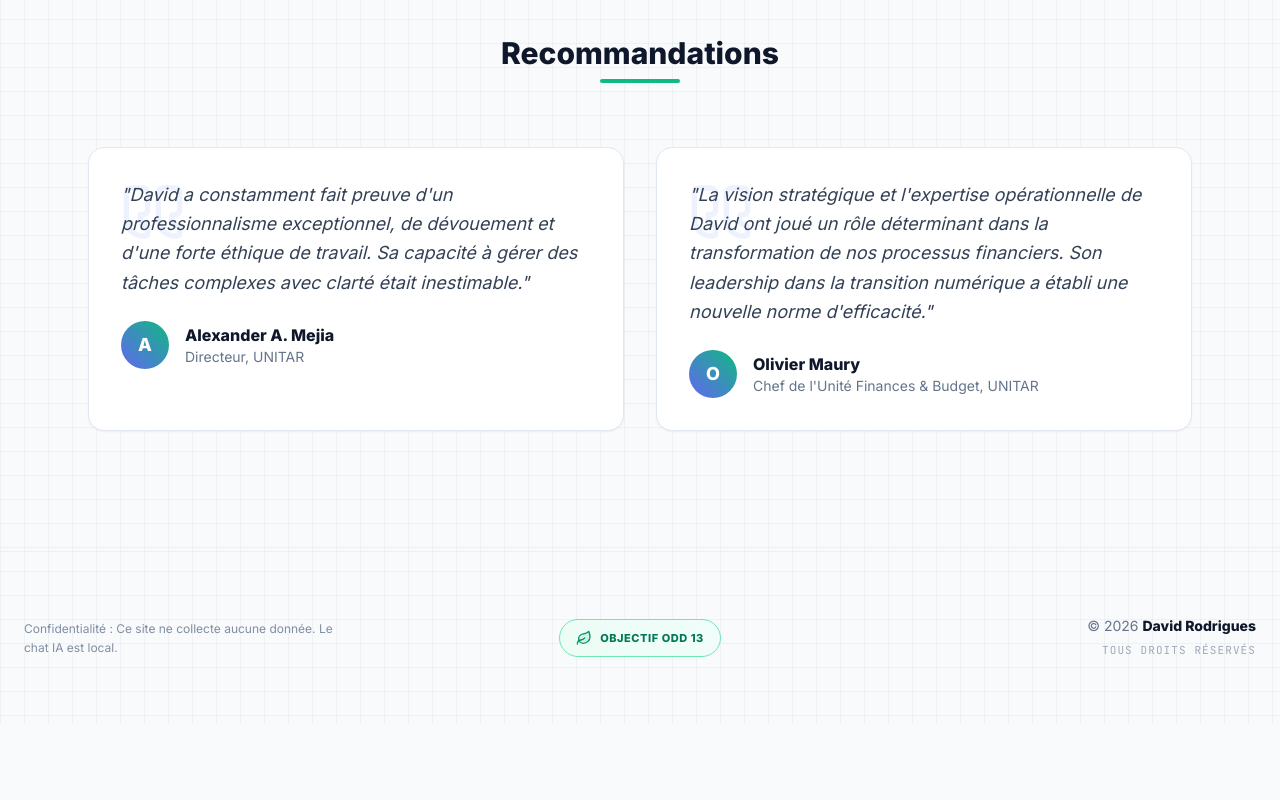
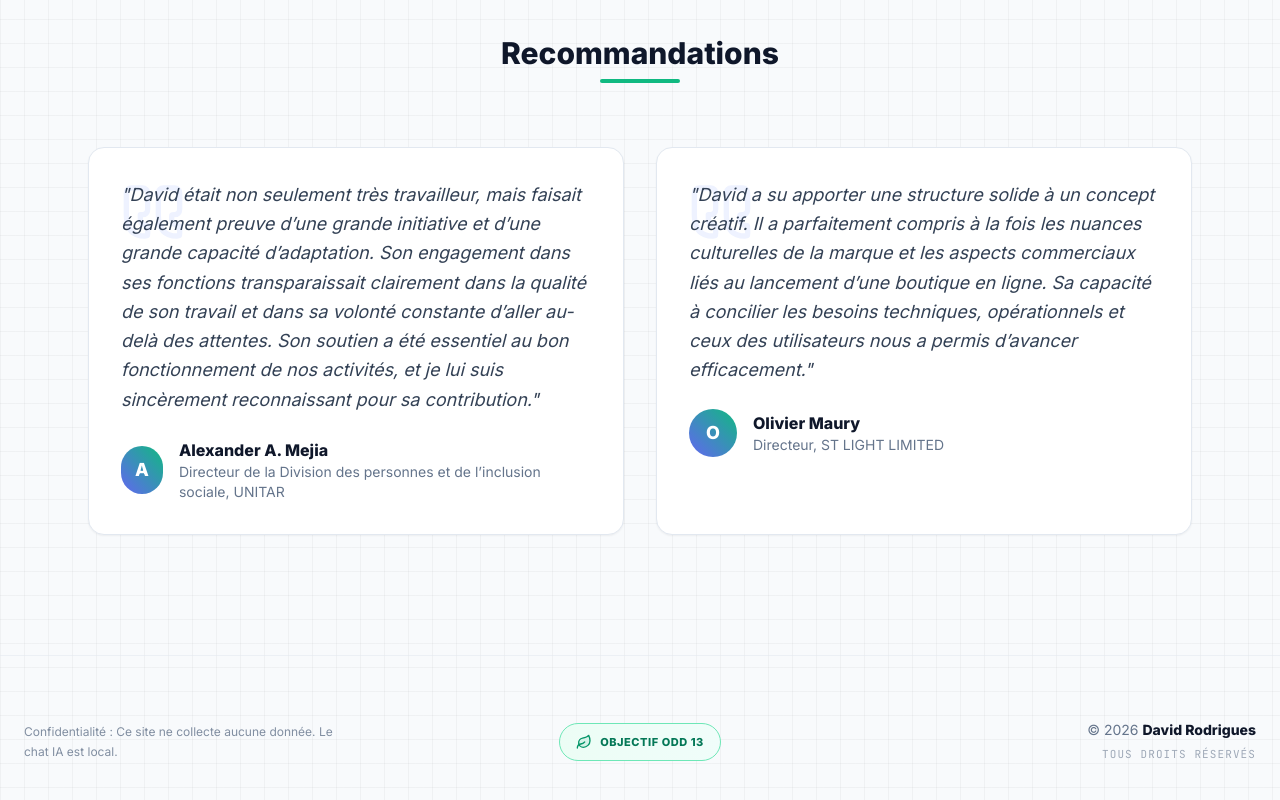
Before and after one commit to david-digit28/david-rodrigues-resume, a React (Vite) app: page / in a window 1280 px wide. Shown: the part 8429-9229 px from the top of the page. Before the commit the page ends 9153 px from the top, so only its background shows below. Built offline with nearby package versions, Linux system fonts and the light colour scheme.

Commit message:
updated testimonials

```diff
--- a/constants.ts
+++ b/constants.ts
@@ -273,17 +273,17 @@ const DATA_EN: ResumeData = {
   testimonials: [
     {
       id: "t1",
-      text: "David consistently demonstrated outstanding professionalism, dedication, and a strong work ethic. His ability to manage complex tasks with clarity and efficiency was invaluable.",
+      text: "David was not only hard-working, but also displayed great initiative and adaptability. His commitment to the role was evident in the quality of his work and his constant readiness to go the extra mile. His support was essential to the smooth functioning of our operations, and I remain truly grateful for his contributions.",
       author: "Alexander A. Mejia",
-      role: "Director",
+      role: "Director, Division for People and Social Inclusion",
       company: "UNITAR"
     },
     {
       id: "t2",
-      text: "David's strategic vision and operational expertise were instrumental in transforming our financial processes. His leadership in the digital transition set a new standard for efficiency.",
+      text: "David brought strong structure to a creative concept. He fully understood both the cultural nuance of the brand and the business side of launching an online store. His ability to balance technical, operational, and user-facing needs helped us move forward efficiently.",
       author: "Olivier Maury",
-      role: "Head of Finance & Budget Unit",
-      company: "UNITAR"
+      role: "Director",
+      company: "ST LIGHT LIMITED"
     }
   ],
   ui: {
@@ -474,17 +474,17 @@ const DATA_FR: ResumeData = {
   testimonials: [
     {
       id: "t1",
-      text: "David a constamment fait preuve d'un professionnalisme exceptionnel, de dévouement et d'une forte éthique de travail. Sa capacité à gérer des tâches complexes avec clarté était inestimable.",
+      text: "David était non seulement très travailleur, mais faisait également preuve d’une grande initiative et d’une grande capacité d’adaptation. Son engagement dans ses fonctions transparaissait clairement dans la qualité de son travail et dans sa volonté constante d’aller au-delà des attentes. Son soutien a été essentiel au bon fonctionnement de nos activités, et je lui suis sincèrement reconnaissant pour sa contribution.",
       author: "Alexander A. Mejia",
-      role: "Directeur",
+      role: "Directeur de la Division des personnes et de l’inclusion sociale",
       company: "UNITAR"
     },
     {
       id: "t2",
-      text: "La vision stratégique et l'expertise opérationnelle de David ont joué un rôle déterminant dans la transformation de nos processus financiers. Son leadership dans la transition numérique a établi une nouvelle norme d'efficacité.",
+      text: "David a su apporter une structure solide à un concept créatif. Il a parfaitement compris à la fois les nuances culturelles de la marque et les aspects commerciaux liés au lancement d’une boutique en ligne. Sa capacité à concilier les besoins techniques, opérationnels et ceux des utilisateurs nous a permis d’avancer efficacement.",
       author: "Olivier Maury",
-      role: "Chef de l'Unité Finances & Budget",
-      company: "UNITAR"
+      role: "Directeur",
+      company: "ST LIGHT LIMITED"
     }
   ],
   ui: {
@@ -674,17 +674,17 @@ const DATA_DE: ResumeData = {
   testimonials: [
     {
       id: "t1",
-      text: "David zeigte stets herausragende Professionalität, Engagement und eine starke Arbeitsmoral. Seine Fähigkeit, komplexe Aufgaben mit Klarheit zu bewältigen, war von unschätzbarem Wert.",
+      text: "David war nicht nur fleißig, sondern zeigte auch große Eigeninitiative und Anpassungsfähigkeit. Sein Engagement für die Aufgabe zeigte sich in der Qualität seiner Arbeit und seiner ständigen Bereitschaft, sich besonders einzubringen. Seine Unterstützung war für den reibungslosen Ablauf unserer Arbeit unverzichtbar, und ich bin ihm nach wie vor sehr dankbar für seine Beiträge.",
       author: "Alexander A. Mejia",
-      role: "Direktor",
+      role: "Direktor, Abteilung für Menschen und soziale Inklusion",
       company: "UNITAR"
     },
     {
       id: "t2",
-      text: "Davids strategischer Weitblick und seine operative Expertise trugen maßgeblich zur Transformation unserer Finanzprozesse bei. Seine Führung bei der digitalen Umstellung setzte neue Maßstäbe für Effizienz.",
+      text: "David hat einem kreativen Konzept eine solide Struktur verliehen. Er hat sowohl die kulturellen Nuancen der Marke als auch die geschäftlichen Aspekte der Einführung eines Online-Shops voll und ganz verstanden. Seine Fähigkeit, technische, betriebliche und nutzerbezogene Anforderungen in Einklang zu bringen, hat uns geholfen, effizient voranzukommen.",
       author: "Olivier Maury",
-      role: "Leiter Finanzen & Budget",
-      company: "UNITAR"
+      role: "Direktor",
+      company: "ST LIGHT LIMITED"
     }
   ],
   ui: {
@@ -874,17 +874,17 @@ const DATA_ES: ResumeData = {
   testimonials: [
     {
       id: "t1",
-      text: "David demostró constantemente un profesionalismo excepcional, dedicación y una fuerte ética de trabajo. Su capacidad para gestionar tareas complejas con claridad fue invaluable.",
+      text: "David demostró constantemente un profDavid no solo era muy trabajador, sino que también demostró una gran iniciativa y capacidad de adaptación. Su compromiso con el puesto quedó patente en la calidad de su trabajo y en su constante disposición a ir más allá de lo exigido. Su apoyo fue esencial para el buen funcionamiento de nuestras operaciones, y sigo estando profundamente agradecido por sus contribuciones.",
       author: "Alexander A. Mejia",
-      role: "Director",
+      role: "Director de la División de Personas e Inclusión Social",
       company: "UNITAR"
     },
     {
       id: "t2",
-      text: "La visión estratégica y la experiencia operativa de David fueron fundamentales para transformar nuestros procesos financieros. Su liderazgo en la transición digital estableció un nuevo estándar de eficiencia.",
+      text: "David aportó una sólida estructura a un concepto creativo. Comprendió a la perfección tanto los matices culturales de la marca como los aspectos empresariales del lanzamiento de una tienda en línea. Su capacidad para equilibrar las necesidades técnicas, operativas y de los usuarios nos ayudó a avanzar de forma eficiente.",
       author: "Olivier Maury",
-      role: "Jefe de la Unidad de Finanzas y Presupuesto",
-      company: "UNITAR"
+      role: "Director",
+      company: "ST LIGHT LIMITED"
     }
   ],
   ui: {
```
